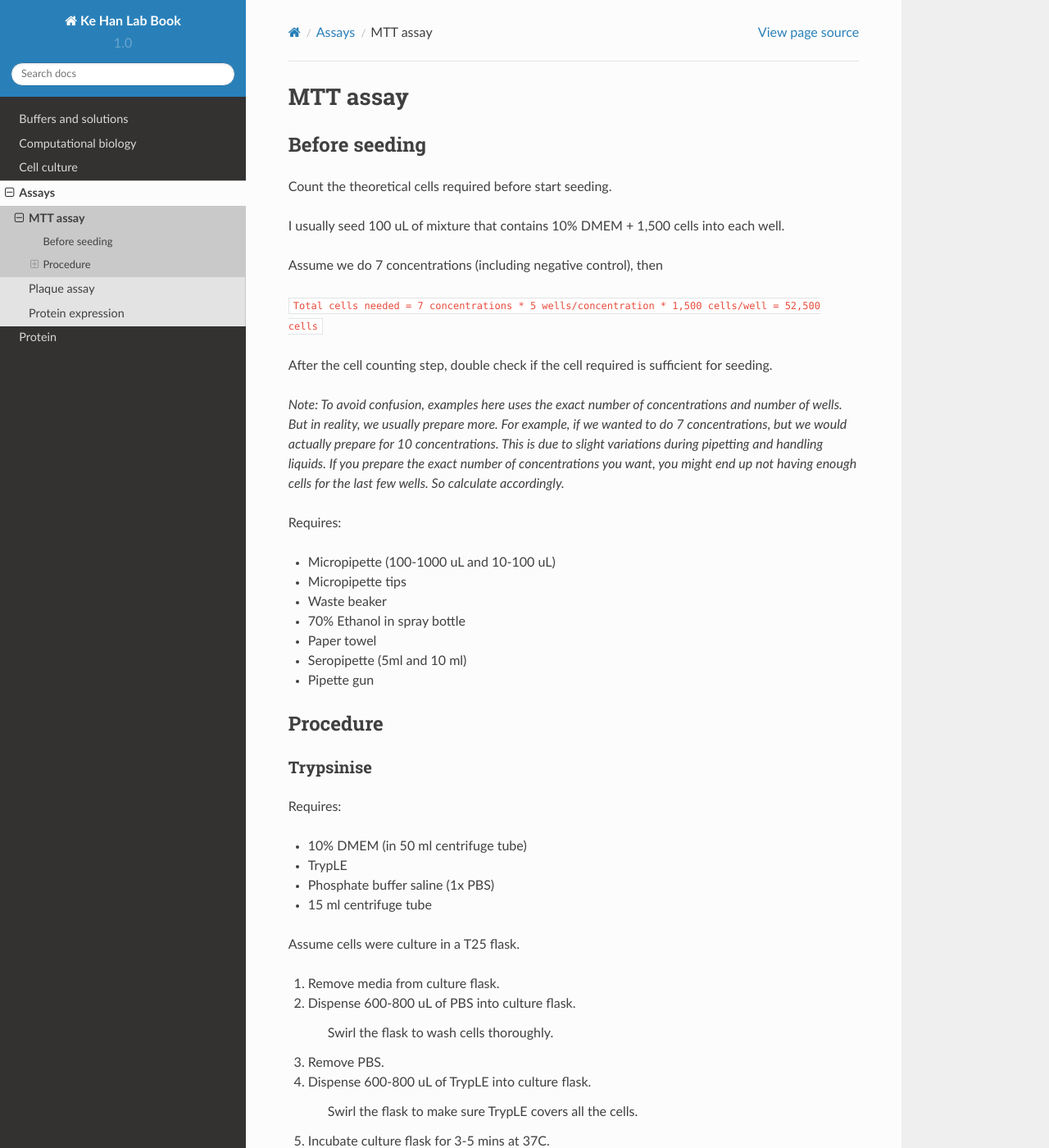
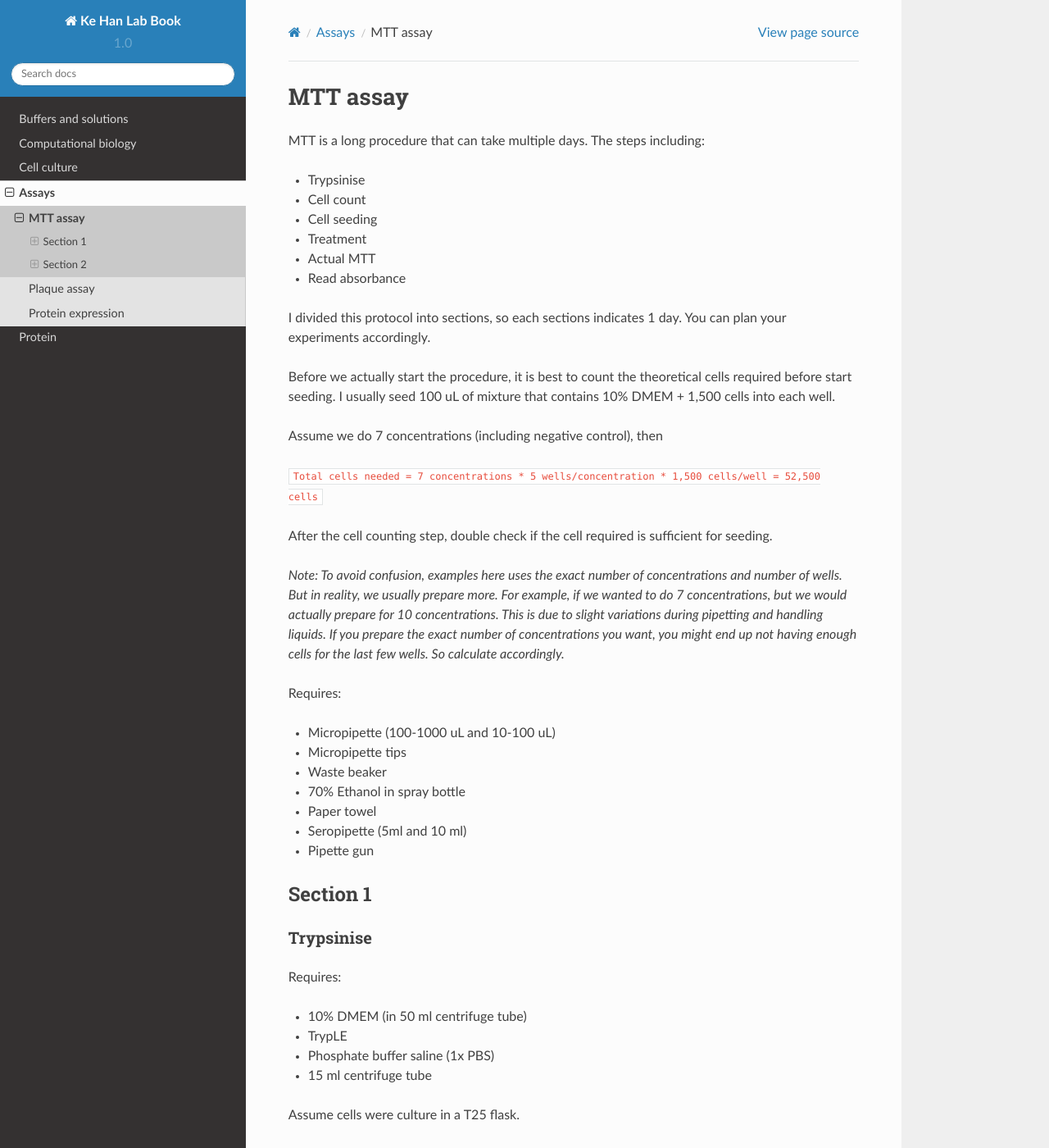
Before and after one commit to kehantan/labbook, a Sphinx documentation site: the page built from docs/assays/mtt.rst, in a window 1280 px wide and 1400 px high. Shown: the whole window at 82% size. Built offline with Sphinx 7.4.7 and the Read the Docs theme 2.0.0, drawn with Linux system fonts in a browser that asks for light colours; some of the changed text lies outside the part shown.

Commit message:
Update mtt.rst

```diff
--- a/docs/assays/mtt.rst
+++ b/docs/assays/mtt.rst
@@ -1,11 +1,17 @@
 MTT assay
 =========
+MTT is a long procedure that can take multiple days. The steps including:
 
-Before seeding
---------------
-Count the theoretical cells required before start seeding.
+* Trypsinise
+* Cell count
+* Cell seeding
+* Treatment
+* Actual MTT
+* Read absorbance
 
-I usually seed 100 uL of mixture that contains 10% DMEM + 1,500 cells into each well.
+I divided this protocol into sections, so each sections indicates 1 day. You can plan your experiments accordingly.
+
+Before we actually start the procedure, it is best to count the theoretical cells required before start seeding. I usually seed 100 uL of mixture that contains 10% DMEM + 1,500 cells into each well.
 
 Assume we do 7 concentrations (including negative control), then
 
@@ -26,7 +32,7 @@
 * Seropipette (5ml and 10 ml)
 * Pipette gun
 
-Procedure
+Section 1
 ---------
 
 Trypsinise
@@ -131,12 +137,20 @@
 *Note: Technically, adding 35 uL to 3,500 uL would be 3,535 uL, but we would treat it as a negligible difference*
 
 
+Section 2
+---------
+
 Treatment
 ~~~~~~~~~
+Before treatment, calculate the concentration of compound we need.
+
+    Usually we do serial dilution, but we can also do each concentration seperately if it is too confusing at the beginning.
+
+There are serial dilution calculator online that can help us to calculate the dilution.
+
 Requires:
 
 * Multichannel micropipette
-* Micropipette tips
 
 #. Prepare different concentration of compound by diluting the compound in complete DMEM.
 
```
